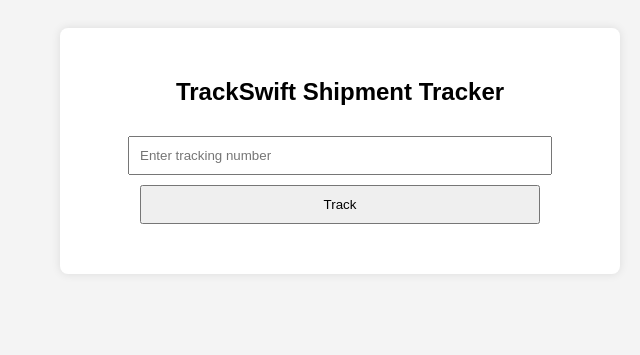
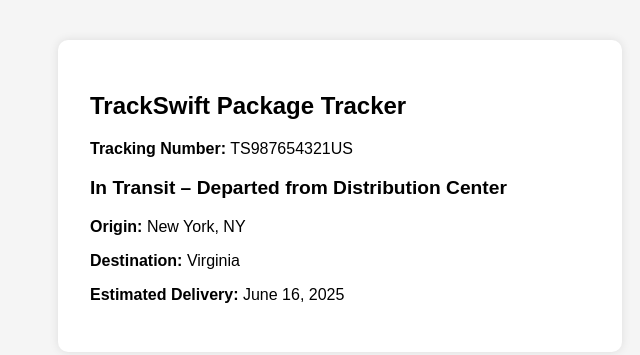
Before and after one commit to TrackSwift-APP/trackswift-app, a plain HTML site: page index.html in a window 1280 px wide. Shown: the whole page, without its empty margins (300-940 px from the left). Drawn offline with Linux system fonts and the light colour scheme.

Commit message:
Update index.html

```diff
--- a/index.html
+++ b/index.html
@@ -2,82 +2,33 @@
 <html lang="en">
 <head>
   <meta charset="UTF-8" />
-  <meta name="viewport" content="width=device-width, initial-scale=1.0"/>
+  <meta name="viewport" content="width=device-width, initial-scale=1.0" />
   <title>TrackSwift</title>
   <style>
-    body {
-      font-family: Arial, sans-serif;
-      background: #f4f4f4;
-      padding: 20px;
-      text-align: center;
-    }
-    .tracker {
-      background: #fff;
-      padding: 30px;
-      border-radius: 8px;
-      box-shadow: 0 0 10px rgba(0,0,0,0.1);
-      max-width: 500px;
-      margin: auto;
-    }
-    input, button {
-      padding: 10px;
-      margin-top: 10px;
-      width: 80%;
-    }
-    .status {
-      margin-top: 20px;
-      text-align: left;
-    }
+    body { font-family: Arial, sans-serif; padding: 2em; background: #f5f5f5; }
+    .tracker { background: #fff; padding: 2em; border-radius: 10px; max-width: 500px; margin: auto; box-shadow: 0 0 10px rgba(0,0,0,0.1); }
+    .status { font-weight: bold; font-size: 1.2em; margin-top: 1em; }
   </style>
 </head>
 <body>
   <div class="tracker">
-    <h2>TrackSwift Shipment Tracker</h2>
-    <input type="text" id="trackingInput" placeholder="Enter tracking number" />
-    <br>
-    <button onclick="track()">Track</button>
-    <div id="result" class="status"></div>
+    <h2>TrackSwift Package Tracker</h2>
+    <p><strong>Tracking Number:</strong> TS987654321US</p>
+    <p class="status" id="status">Loading status...</p>
+    <p><strong>Origin:</strong> New York, NY</p>
+    <p><strong>Destination:</strong> Virginia</p>
+    <p><strong>Estimated Delivery:</strong> June 16, 2025</p>
   </div>
 
   <script>
-    const mockTrackingNumber = "TS123456789US";
+    const statusEl = document.getElementById('status');
+    const today = new Date();
+    const customsHoldDate = new Date('2025-06-16');
 
-    const timeline = [
-      { date: "May 5, 2025", location: "New York, NY", status: "Shipment Accepted" },
-      { date: "May 6, 2025", location: "New York, NY", status: "In Transit" },
-      { date: "May 8, 2025", location: "Philadelphia, PA", status: "Arrived at Facility" },
-      { date: "May 10, 2025", location: "Baltimore, MD", status: "Departed Facility" },
-      { date: "May 12, 2025", location: "Richmond, VA", status: "Out for Delivery" },
-      { date: "May 16, 2025", location: "Virginia Beach, VA", status: "Delivered" }
-    ];
-
-    function track() {
-      const input = document.getElementById("trackingInput").value.trim();
-      const result = document.getElementById("result");
-      result.innerHTML = "";
-
-      if (input === mockTrackingNumber) {
-        const today = new Date("May 8, 2025"); // <-- Change this date to simulate today
-        const progress = timeline.filter(item => new Date(item.date) <= today);
-
-        progress.forEach(item => {
-          const entry = document.createElement("p");
-          entry.innerHTML = `<strong>${item.date}</strong> — ${item.location}: ${item.status}`;
-          result.appendChild(entry);
-        });
-
-        if (today < new Date("May 16, 2025")) {
-          const pending = document.createElement("p");
-          pending.innerHTML = "<em>Package is still in transit.</em>";
-          result.appendChild(pending);
-        } else {
-          const delivered = document.createElement("p");
-          delivered.innerHTML = "<strong>Status:</strong> Delivered.";
-          result.appendChild(delivered);
-        }
-      } else {
-        result.innerHTML = "<span style='color:red;'>Tracking number not found.</span>";
-      }
+    if (today < customsHoldDate) {
+      statusEl.textContent = "In Transit – Departed from Distribution Center";
+    } else {
+      statusEl.textContent = "Customs Hold";
     }
   </script>
 </body>
```
